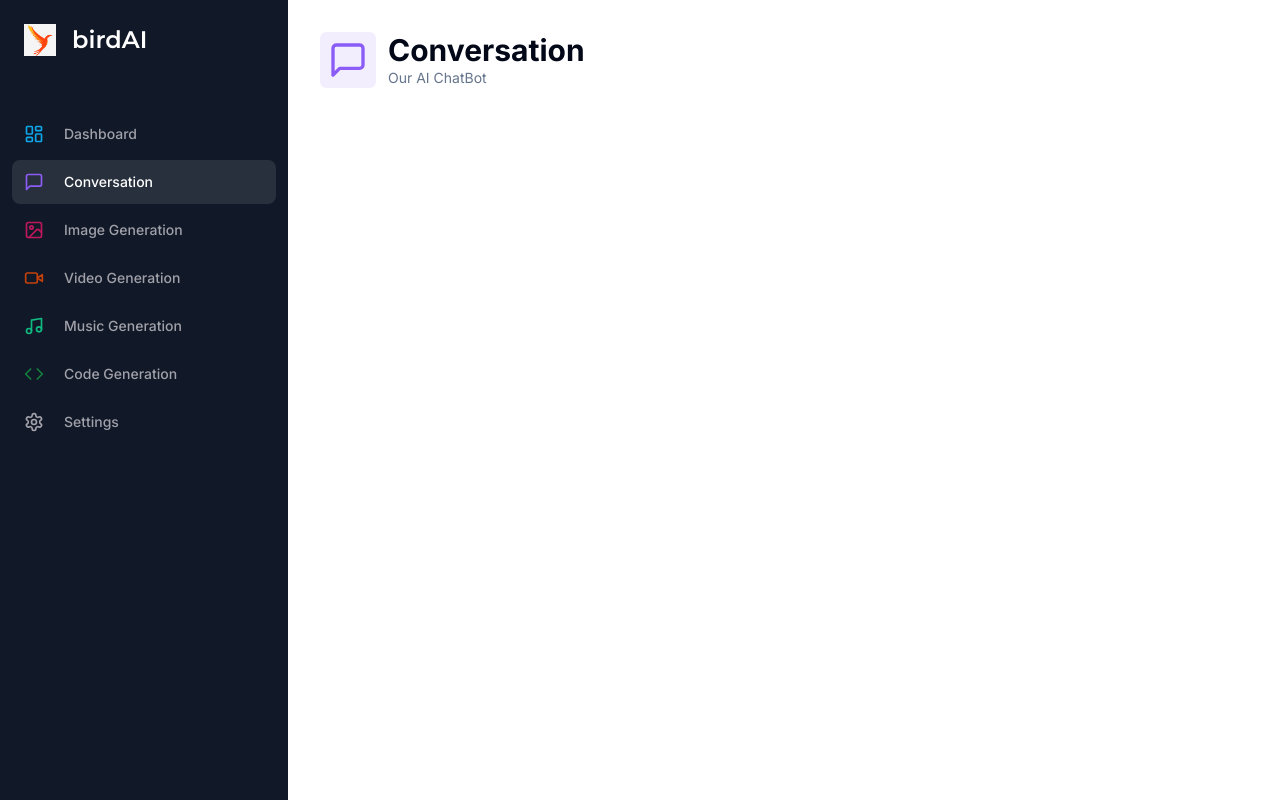
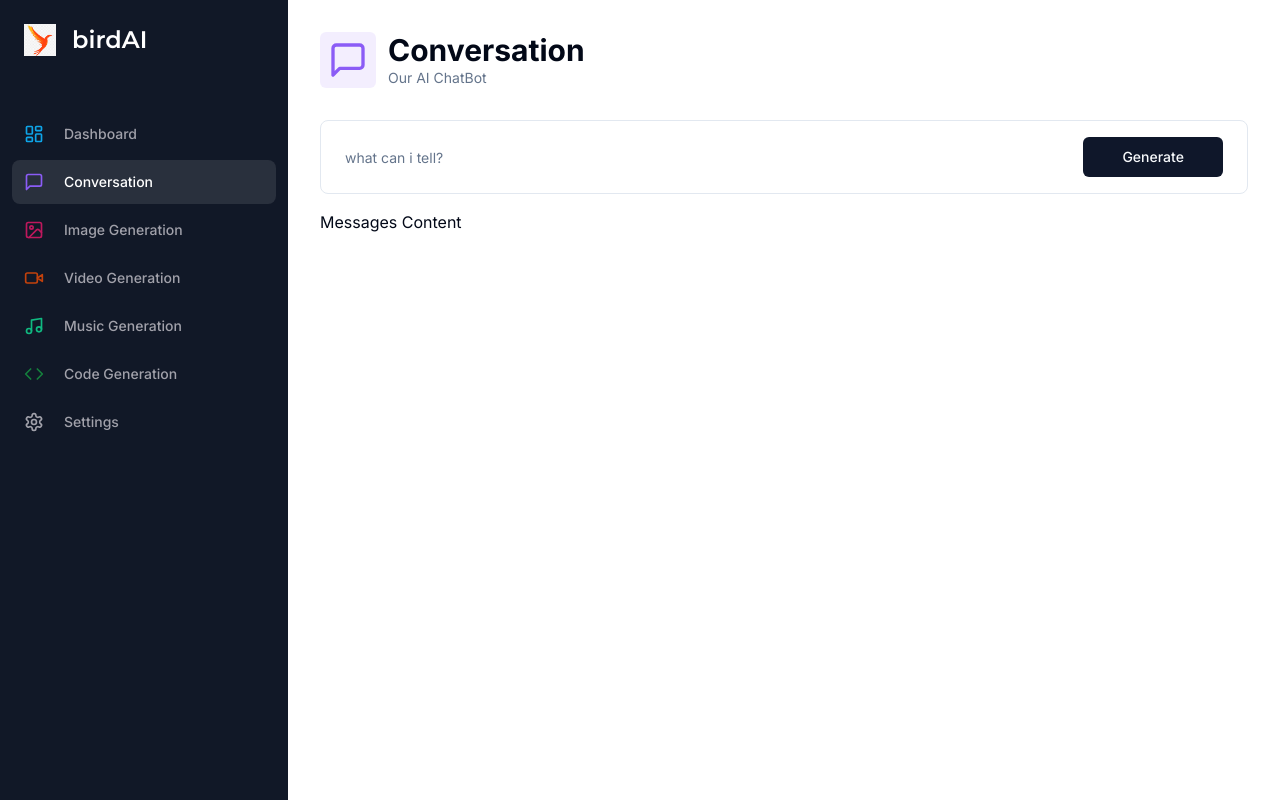
Before and after one commit to ironspec07/Bird-AI, a Next.js app in the folder bird-ai/: page /conversation in a window 1280 px wide. Built offline with nearby package versions, Linux system fonts and the light colour scheme.

Commit message:
added openai

```diff
--- /dev/null
+++ b/bird-ai/app/(dashboard)/(routes)/conversation/constants.ts
@@ -0,0 +1,7 @@
+import * as z from "zod";
+
+export const formSchema = z.object({
+    prompt: z.string().min(1, {
+        message: "prompt required",
+    }),
+});
--- a/bird-ai/app/(dashboard)/(routes)/conversation/page.tsx
+++ b/bird-ai/app/(dashboard)/(routes)/conversation/page.tsx
@@ -1,7 +1,29 @@
+"use client";
+import * as z from "zod";
 import { Heading } from "@/components/Heading";
 import { MessageSquare } from "lucide-react";
+import { useForm } from "react-hook-form";
+import { formSchema } from "./constants";
+import {zodResolver} from "@hookform/resolvers/zod";
+import { log } from "console";
+import { Form, FormControl, FormField, FormItem } from "@/components/ui/form";
+import { Input } from "@/components/ui/input";
+import { Button } from "@/components/ui/button";
 
 const ConversationPage = () => {
+    const form = useForm<z.infer<typeof formSchema>>({
+        resolver:zodResolver(formSchema),
+        defaultValues: {
+            prompt: ""
+        }
+    });
+
+    const isLoading = form.formState.isSubmitting;
+
+    const onSubmit =async (values:z.infer<typeof formSchema>) => {
+        console.log(values);
+    };
+
     return (
         <div>
           <Heading
@@ -12,7 +34,46 @@
            bgColor="bg-violet-500/10"
           />
           <div className="px-4 lg:px-8">
-
+            <div>
+                <Form {...form}>
+                    <form onSubmit={form.handleSubmit(onSubmit)}
+                    className="
+                    rounded-lg
+                    border
+                    w-full
+                    p-4
+                    px-3
+                    md:px-6
+                    focus-within:shadow-sm
+                    grid
+                    grid-cols-12
+                    gap-2
+                     "
+                    >
+                        <FormField
+                          name="prompt"
+                          render={({field}) => (
+                            <FormItem className="col-span-12 lg:col-span-10">
+                                <FormControl className="m-0 p-0">
+                                    <Input
+                                    className="border-0 outline-none focus-visible:ring-0 focus-visible:ring-transparent"
+                                    disabled={isLoading}
+                                    placeholder="what can i tell?"
+                                    {...field}
+                                    />
+                                </FormControl>
+                            </FormItem>
+                          )}
+                        />
+                        <Button className="col-span-12 lg:col-span-2 w-full" disabled={isLoading}>
+                            Generate
+                        </Button>
+                    </form>
+                </Form>
+            </div>
+            <div className="space-y-4 mt-4">
+                Messages Content
+            </div>
           </div>
         </div>
     );
--- /dev/null
+++ b/bird-ai/components/ui/input.tsx
@@ -0,0 +1,25 @@
+import * as React from "react"
+
+import { cn } from "@/lib/utils"
+
+export interface InputProps
+  extends React.InputHTMLAttributes<HTMLInputElement> {}
+
+const Input = React.forwardRef<HTMLInputElement, InputProps>(
+  ({ className, type, ...props }, ref) => {
+    return (
+      <input
+        type={type}
+        className={cn(
+          "flex h-10 w-full rounded-md border border-input bg-background px-3 py-2 text-sm ring-offset-background file:border-0 file:bg-transparent file:text-sm file:font-medium placeholder:text-muted-foreground focus-visible:outline-none focus-visible:ring-2 focus-visible:ring-ring focus-visible:ring-offset-2 disabled:cursor-not-allowed disabled:opacity-50",
+          className
+        )}
+        ref={ref}
+        {...props}
+      />
+    )
+  }
+)
+Input.displayName = "Input"
+
+export { Input }
--- a/bird-ai/package.json
+++ b/bird-ai/package.json
@@ -24,6 +24,7 @@
     "eslint-config-next": "13.4.19",
     "lucide-react": "^0.274.0",
     "next": "13.4.19",
+    "openai": "^4.10.0",
     "postcss": "8.4.29",
     "react": "18.2.0",
     "react-dom": "18.2.0",
```
Also changed, not shown: bird-ai/app/api/conversation/route.ts (added), 2 other files (tests, documents, lock files or other folders).
